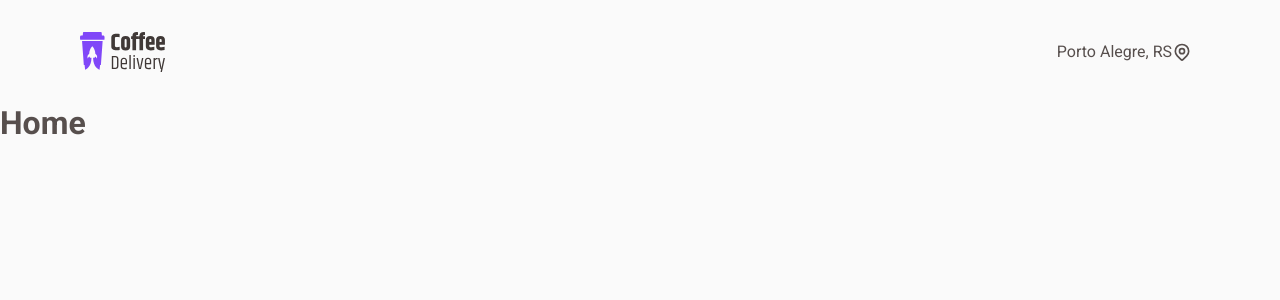
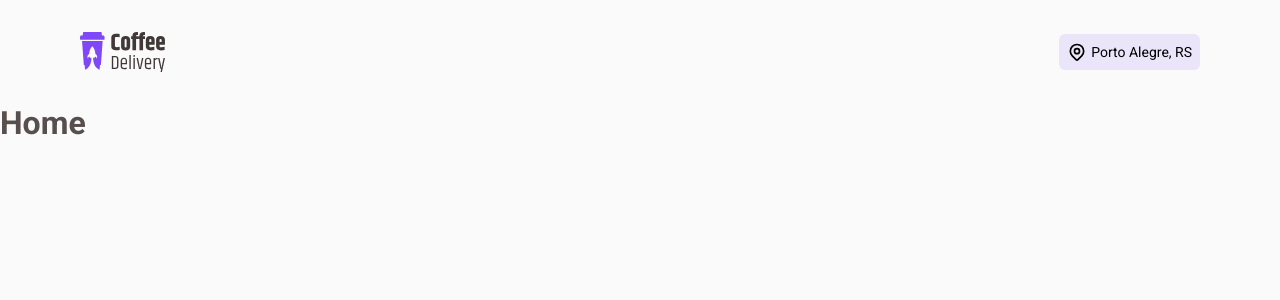
Before and after one commit to sstephanyy/Ignite-React-Challanges, a React (Vite) app: page / in a window 1280 px wide. Shown: the top 300 px of the page. Built offline with nearby package versions, Linux system fonts and the light colour scheme.

Commit message:
2 files modified

```diff
--- a/src/components/Header/index.jsx
+++ b/src/components/Header/index.jsx
@@ -8,11 +8,10 @@ export function Header() {
     <HeaderContainer>
       <div className="container">
         <img src={coffeeLogo} alt="Logo do Café" />
-        <ButtonsContainer>
+        <ButtonsContainer >
           <HeaderButton>
-
+          <IconMapPin size={20} weight="fill"/>
           Porto Alegre, RS
-          <IconMapPin size={20} weight="fill"/>
           </HeaderButton>
         </ButtonsContainer>
       </div>
--- a/src/components/Header/styles.js
+++ b/src/components/Header/styles.js
@@ -22,7 +22,8 @@ export const ButtonsContainer = styled.div`
   gap: 0.75rem;
 `;
 
-export const HeaderButton = styled.div`
+
+export const HeaderButton = styled.button`
   display: flex;
   justify-content: center;
   align-items: center;
@@ -32,4 +33,7 @@ export const HeaderButton = styled.div`
   border: none;
   padding: 0 0.5rem;
   position: relative;
+  gap: 4px;
+  font-size: ${defaultTheme.textSizes['text-regular-s']};
+  background: ${defaultTheme.colors['brand-purple-light']}
 `
```
